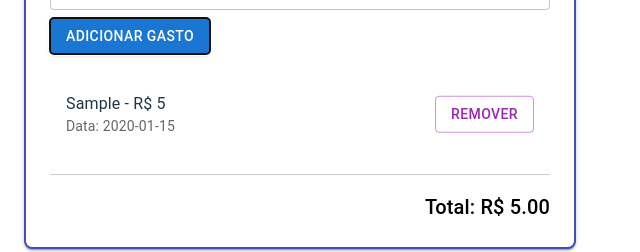
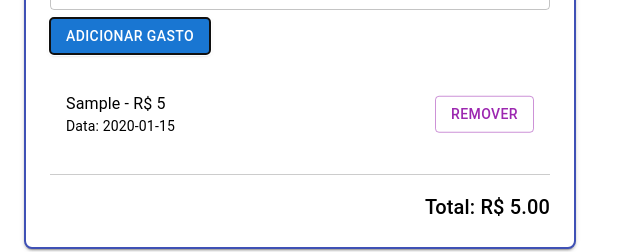
Before and after one commit to Joao-Lucas-de-Oliveira-Lima/web-expense-manager-front, a React (Vite) app: page / in a window 1280 px wide. Both pictures are taken after typing "Sample", "2020-01-15", "5" into the empty fields and a click on the button "ADICIONAR GASTO". Shown: the part 334-586 px from the top of the page, without its empty margins (0-640 px from the left). Built offline with nearby package versions, Linux system fonts and the light colour scheme.

Commit message:
feat: fix some problems with color of text

```diff
--- a/src/components/ExpenseList.jsx
+++ b/src/components/ExpenseList.jsx
@@ -1,15 +1,26 @@
 // src/components/ExpenseList.jsx
 import React from 'react';
-import { List, ListItem, ListItemText, ListItemSecondaryAction, Button } from '@mui/material';
+import { List, ListItem, ListItemText, ListItemSecondaryAction, Button, Typography } from '@mui/material';
 
 const ExpenseList = ({ expenses, onRemoveExpense }) => {
+  const total = expenses.reduce((acc, expense) => acc + parseFloat(expense.value), 0);
+
   return (
+    <div>
       <List>
         {expenses.map((expense, index) => (
           <ListItem key={index}>
             <ListItemText
-            primary={`${expense.name} - R$ ${expense.value}`}
-            secondary={`Data: ${expense.date}`}
+              primary={
+                <Typography variant="body1" sx={{ color: 'black' }}>
+                  {`${expense.name} - R$ ${expense.value}`}
+                </Typography>
+              }
+              secondary={
+                <Typography variant="body2" sx={{ color: 'black' }}>
+                  {`Data: ${expense.date}`}
+                </Typography>
+              }
             />
             <ListItemSecondaryAction>
               <Button variant="outlined" color="secondary" onClick={() => onRemoveExpense(index)}>
@@ -19,6 +30,7 @@ const ExpenseList = ({ expenses, onRemoveExpense }) => {
           </ListItem>
         ))}
       </List>
+    </div>
   );
 };
 
```
Lines whose indentation alone changed are shown as unchanged.
